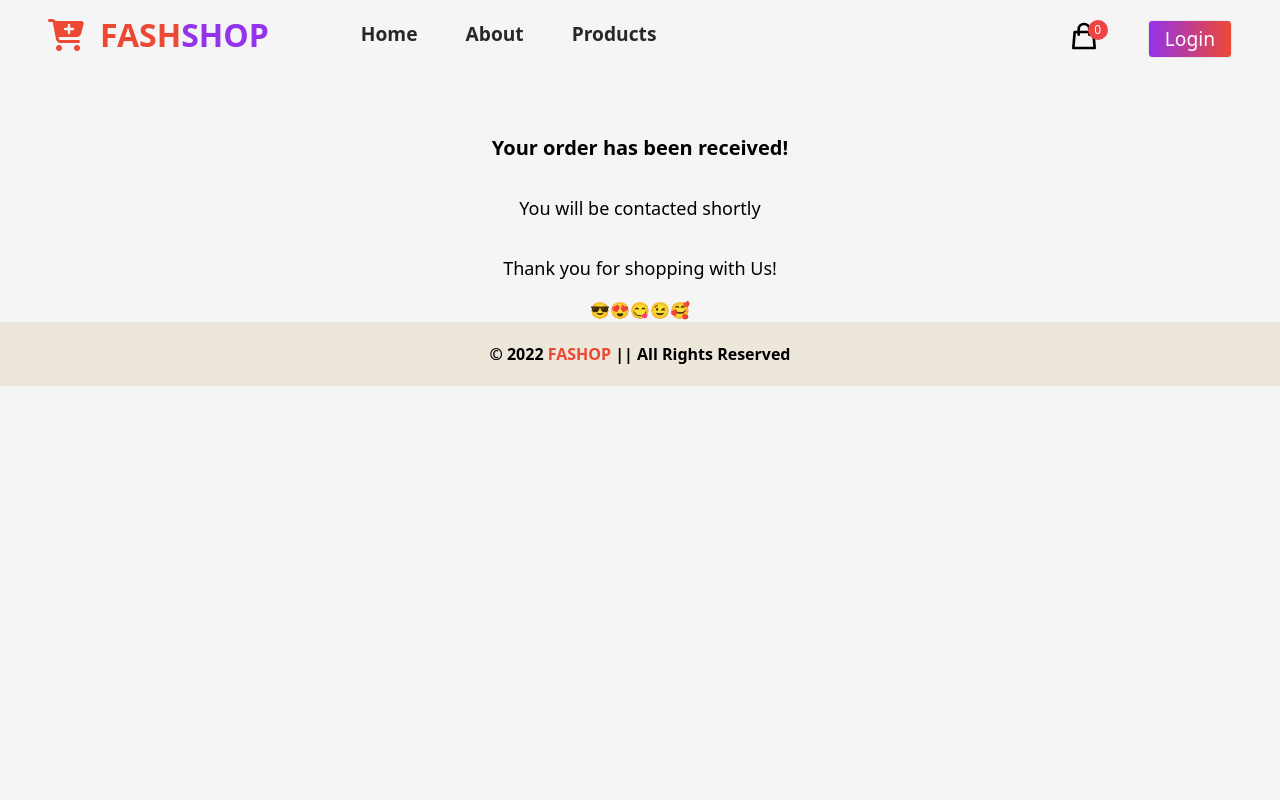
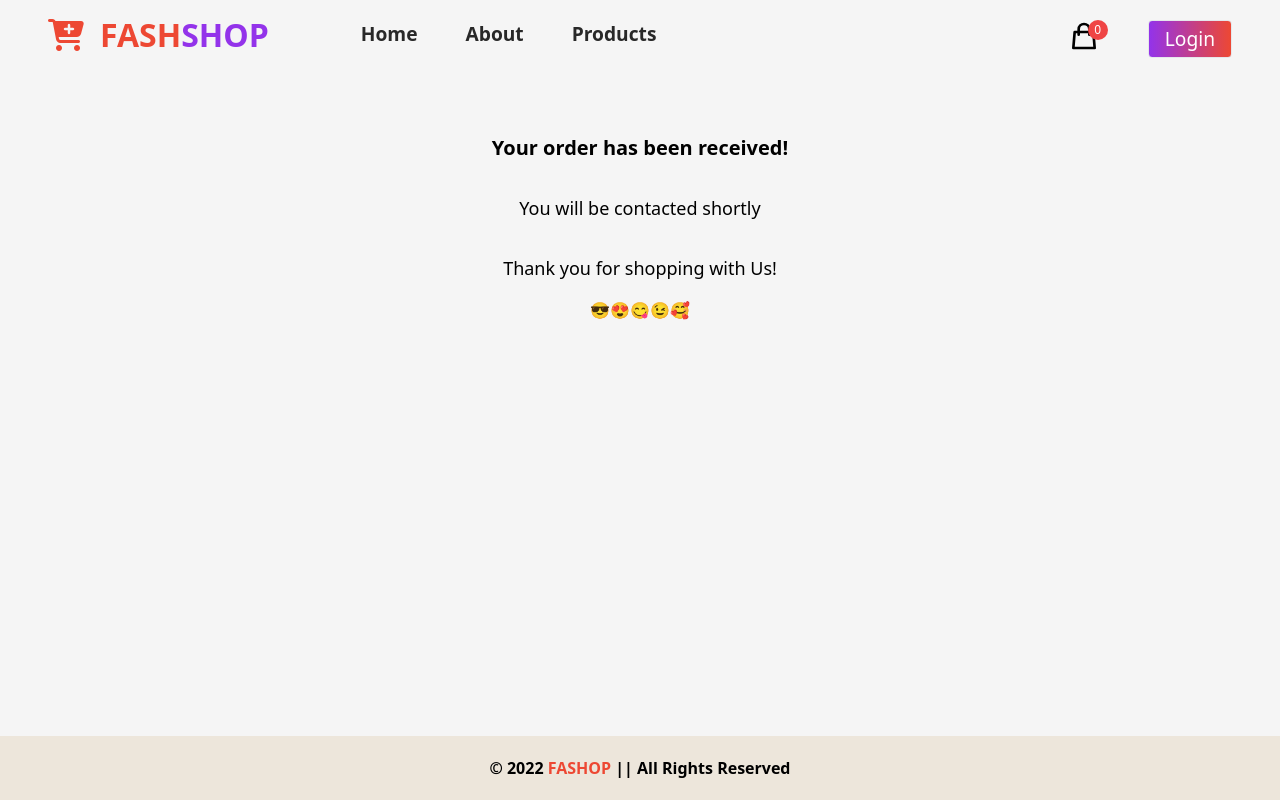
Before and after one commit to johntarus/ecommerce, a React (Create React App) app: page /successful in a window 1280 px wide. Built offline with nearby package versions, Linux system fonts and the light colour scheme; no server answers.

Commit message:
fixing cart logo position

```diff
--- a/src/App.css
+++ b/src/App.css
@@ -1,5 +1,6 @@
 .App {
   text-align: center;
+  min-height: 100%;
 }
 
 .App-logo {
--- a/src/components/Home/Footer.js
+++ b/src/components/Home/Footer.js
@@ -2,11 +2,13 @@ import React from "react";
 
 const Footer = () => {
   return (
-    <footer className="position-fixed bottom-0 h-16 bg-[#EDE6DB] flex items-center justify-center">
-      <h1 className="text-center font-bold xs:text-sm">
-        © 2022 <span className="text-[#ED4833]">FASHOP</span> || All Rights
-        Reserved
-      </h1>
+    <footer className="fixed bottom-0 w-full">
+      <div className="flex h-16 bg-[#EDE6DB] items-center justify-center">
+        <h1 className="text-center font-bold xs:text-sm">
+          © 2022 <span className="text-[#ED4833]">FASHOP</span> || All Rights
+          Reserved
+        </h1>
+      </div>
     </footer>
   );
 };
--- a/src/components/cart/Cart.js
+++ b/src/components/cart/Cart.js
@@ -160,7 +160,6 @@ const Cart = () => {
               </Link>
             </div>
           </div>
-          ;
         </>
       )}
     </motion.div>
```
